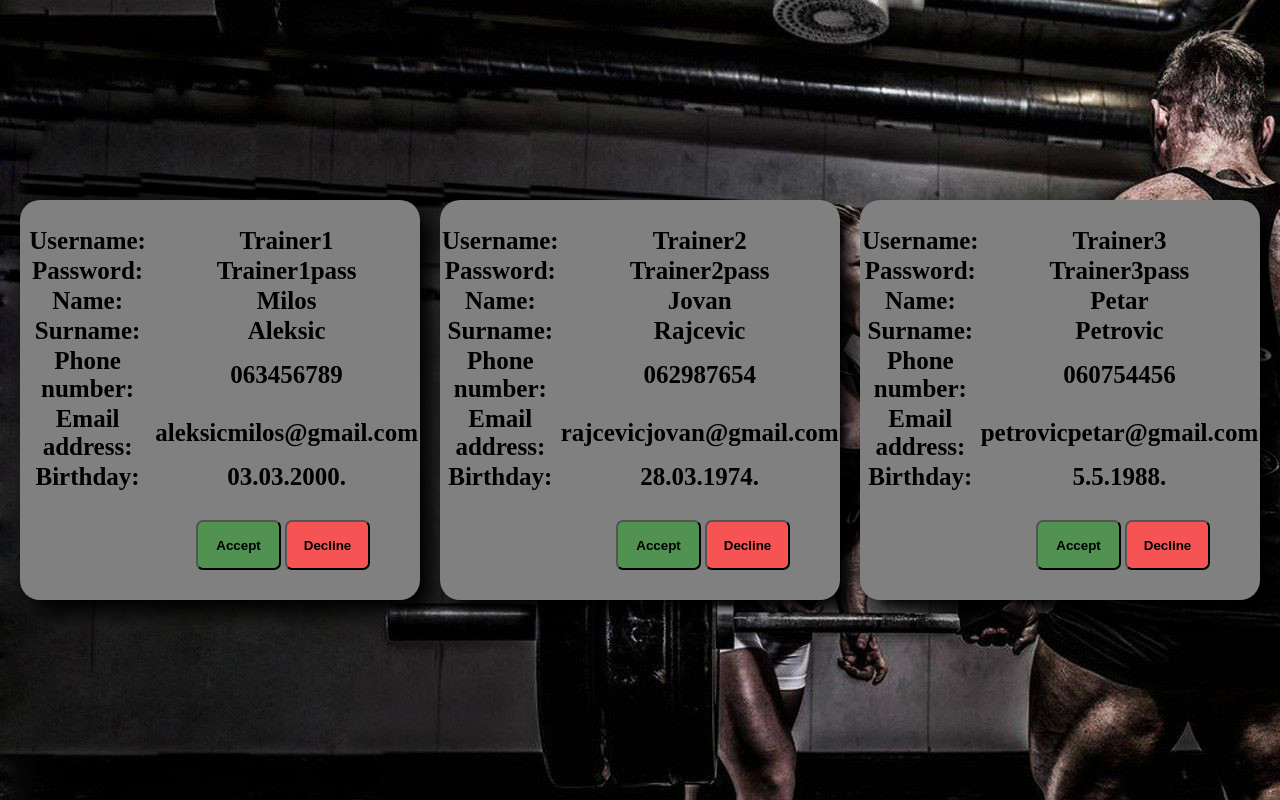
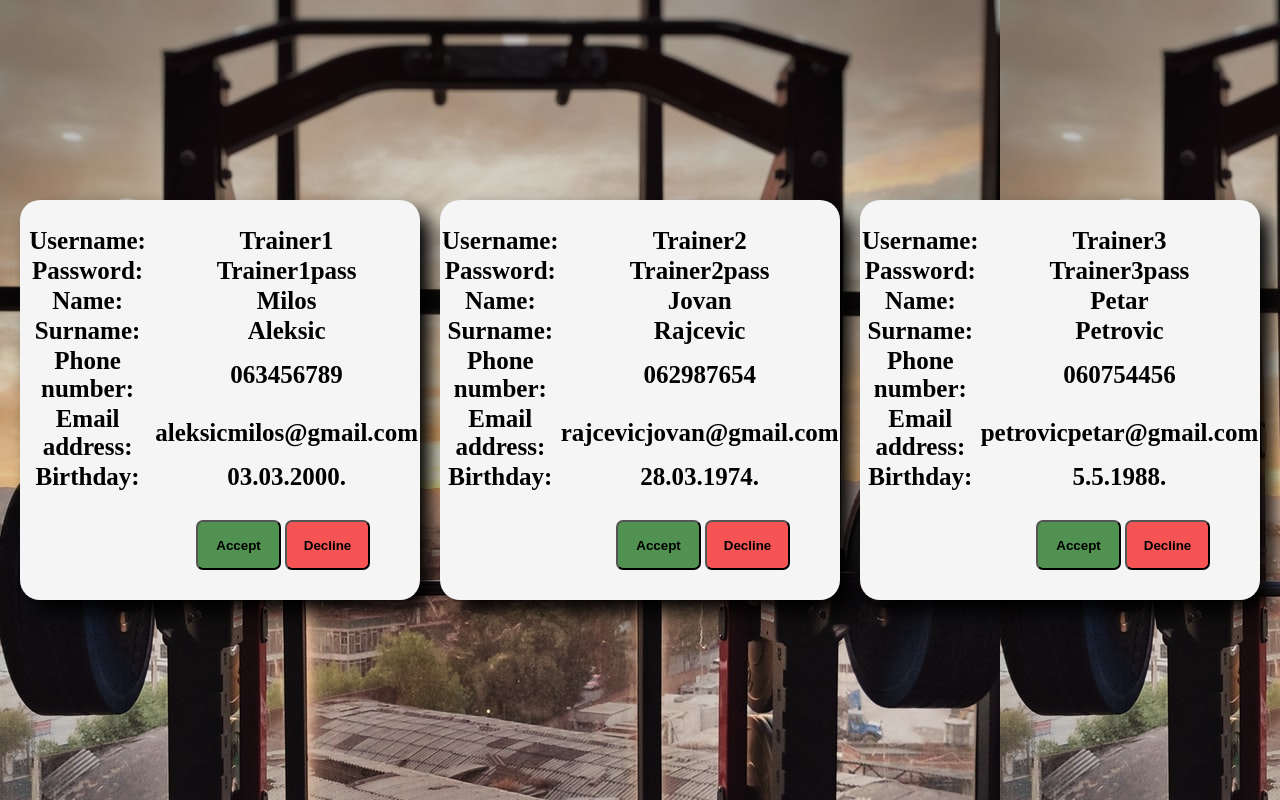
Before and after one commit to LukaJov/web-projekat, a plain HTML site: page src/main/resources/static/confirmtrainer.html in a window 1280 px wide. Drawn offline with Linux system fonts and the light colour scheme.

Commit message:
Background changed

```diff
--- a/src/main/resources/static/confirmtrainer.html
+++ b/src/main/resources/static/confirmtrainer.html
@@ -11,7 +11,7 @@
         }
 
         body{
-            background-image: url("images/backg.jpg");
+            background-image: url("images/gym1.jpg");
             display:flex;
             justify-content: center;
             align-items: center;
@@ -29,7 +29,7 @@
         .container .box
         {
 
-            background: gray;
+            background: whitesmoke;
             position: relative;
             height: 400px;
             box-shadow : 12px 12px 20px black;
```
Also changed, not shown: src/main/resources/static/images/backg.jpg (deleted).
